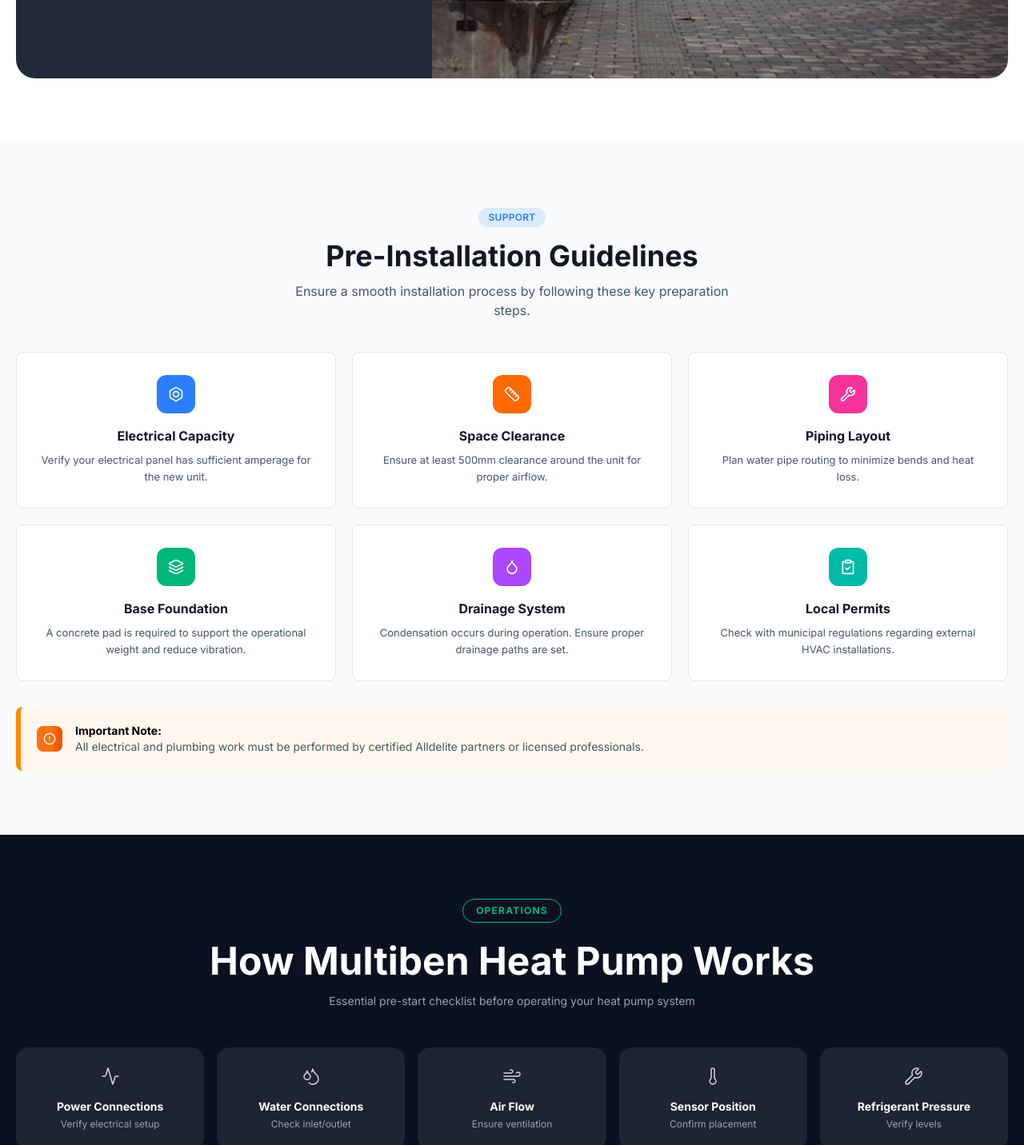
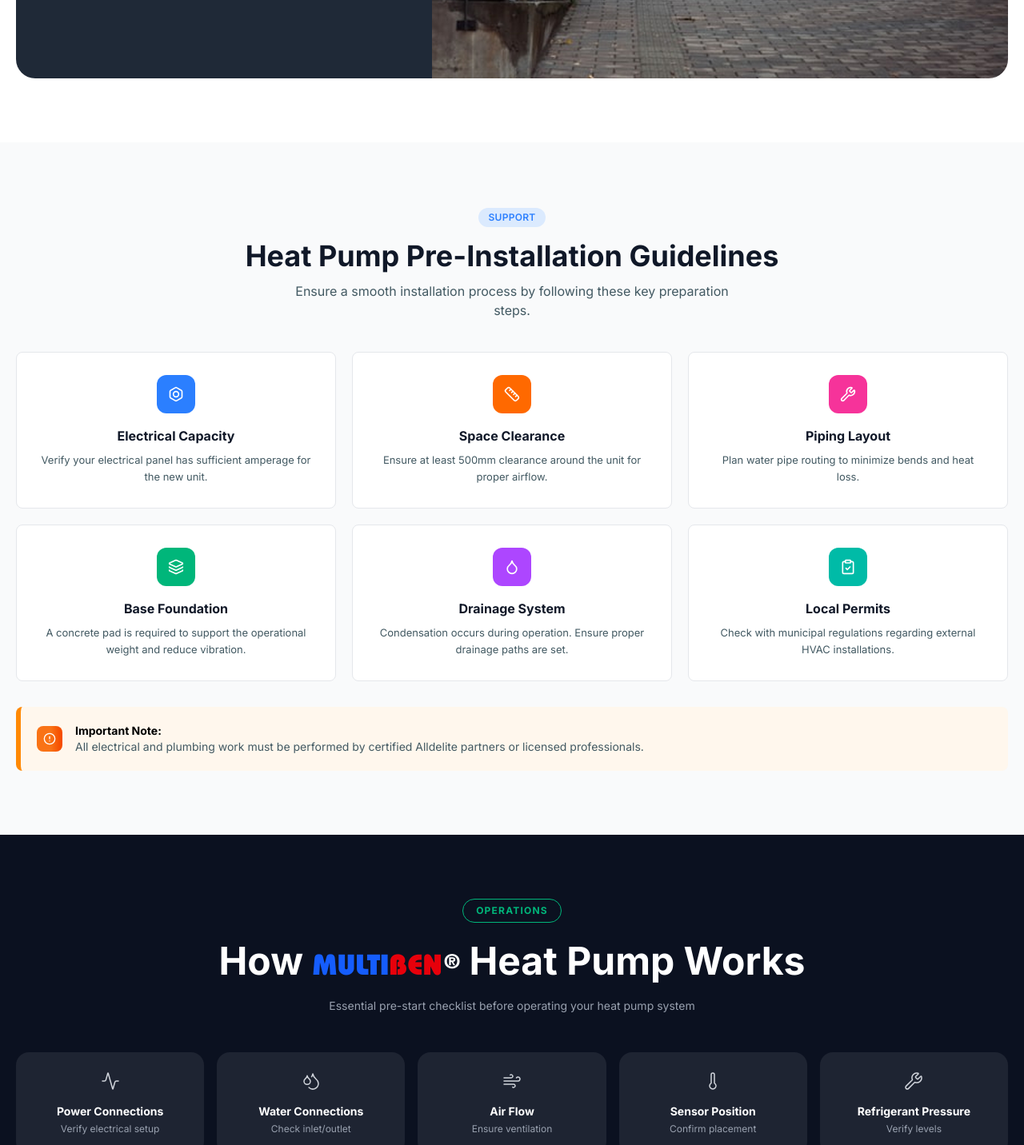
Before and after one commit to scaleoxperts/alldelite, a Next.js app: page /products in a window 1280 px wide. Shown: the part 3910-5342 px from the top of the page at 80% size. Built offline with nearby package versions, Linux system fonts and the light colour scheme.

Commit message:
update(products):replace heading with specific title and import MultibenLogo for branding

```diff
--- a/components/products/HowItWorks.products.tsx
+++ b/components/products/HowItWorks.products.tsx
@@ -1,6 +1,8 @@
 "use client";
 
 import { HOW_IT_WORKS_PRODUCTS } from "@/contents/products";
+
+import MultibenLogo from "../shared/MultibenLogo";
 
 export default function HowItWorksSection() {
   return (
@@ -11,7 +13,7 @@
         </span>
 
         <h2 className="mb-4 text-4xl font-bold md:text-5xl">
-          {HOW_IT_WORKS_PRODUCTS.heading}
+          How <MultibenLogo /> Heat Pump Works
         </h2>
         <p className="mx-auto mb-12 max-w-xl text-sm text-gray-400">
           Essential pre-start checklist before operating your heat pump system
--- a/contents/products.ts
+++ b/contents/products.ts
@@ -105,7 +105,7 @@
 
 export const PRE_INSTALLATION = {
   badge: "Support",
-  heading: "Pre-Installation Guidelines",
+  heading: "Heat Pump Pre-Installation Guidelines",
   description:
     "Ensure a smooth installation process by following these key preparation steps.",
   guidelines: [
```
